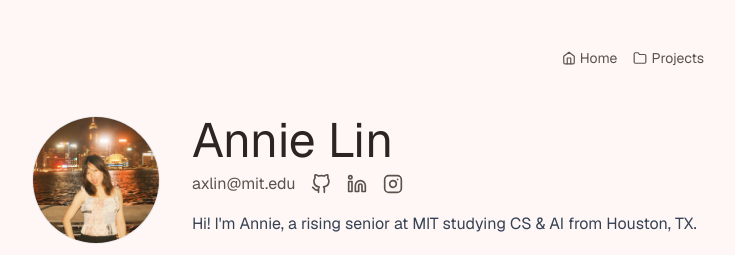
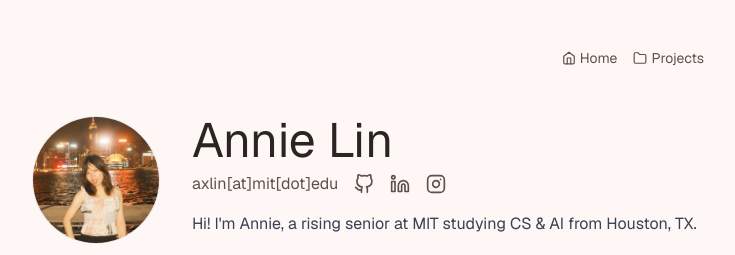
Before and after one commit to anniexlinn/website, a Next.js app: page / in a window 1280 px wide. Shown: the top 255 px of the page, without its empty margins (272-1007 px from the left). Built offline with nearby package versions, Linux system fonts and the light colour scheme.

Commit message:
change email

```diff
--- a/src/app/page.tsx
+++ b/src/app/page.tsx
@@ -43,9 +43,7 @@ export default function Home() {
             Annie Lin
           </h1>
           <div className="flex flex-col sm:flex-row gap-4 items-start sm:items-center mb-4">
-            <a href="mailto:axlin@mit.edu" className="hover:underline text-[#5a534c] transition-colors">
-              axlin@mit.edu
-            </a>
+            <span className="text-[#5a534c]">axlin[at]mit[dot]edu</span>
             <div className="flex gap-4">
               <a href="https://github.com/anniexlinn" target="_blank" rel="noopener noreferrer" aria-label="GitHub">
                 <FiGithub className="w-5 h-5 text-[#5a534c] hover:text-[#2a2520] transition-colors" />
```
